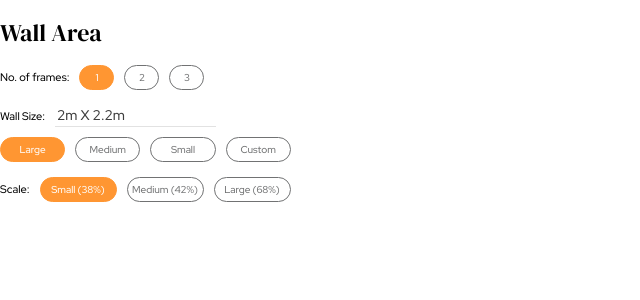
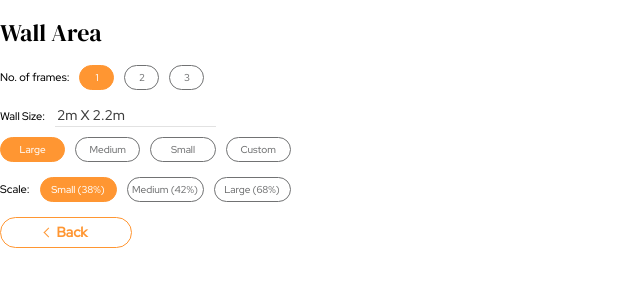
Before and after one commit to tejas-kothari/ai-photo-wall, a React (Create React App) app: page /wall-area in a window 1280 px wide. Shown: the top 300 px of the page, without its empty margins (0-640 px from the left). Built offline with nearby package versions, Linux system fonts and the light colour scheme.

Commit message:
ActionButton component

```diff
--- /dev/null
+++ b/src/components/ActionButton.css
@@ -0,0 +1,35 @@
+.ActionButton {
+  border-radius: 32px;
+  font-family: Red Hat Display;
+  font-size: 14px;
+  font-style: normal;
+  font-weight: 700;
+  line-height: 19px;
+  letter-spacing: 0em;
+  text-align: center;
+  padding: 5px 0px;
+  border: 1px solid var(--primary);
+  width: 130px;
+  display: flex;
+  justify-content: center;
+  align-items: center;
+}
+
+.AB_not-clicked {
+  color: var(--primary);
+}
+
+.AB_clicked {
+  background-color: var(--primary);
+  color: white;
+}
+
+.caretLeft {
+  display: inline-block;
+  border-right: 1px solid #ff9632;
+  border-bottom: 1px solid #ff9632;
+  width: 6px;
+  height: 6px;
+  transform: rotate(135deg);
+  margin-right: 5px;
+}
--- /dev/null
+++ b/src/components/ActionButton.js
@@ -0,0 +1,20 @@
+import "./ActionButton.css";
+import "styles.css";
+
+export default function ActionButton(props) {
+  return (
+    <div
+      onClick={props.onClick}
+      className={
+        "ActionButton " +
+        (props.clicked ? "AB_clicked" : "AB_not-clicked") +
+        " " +
+        props.className
+      }
+      style={props.style}
+    >
+      {props.caretLeft ? <span className="caretLeft"></span> : null}
+      {props.children}
+    </div>
+  );
+}
--- a/src/components/BubbleButton.js
+++ b/src/components/BubbleButton.js
@@ -3,7 +3,7 @@ import "styles.css";
 
 export default function BubbleButton(props) {
   return (
-    <span
+    <div
       onClick={props.onClick}
       className={
         "BubbleButton " +
@@ -14,6 +14,6 @@ export default function BubbleButton(props) {
       style={props.style}
     >
       {props.children}
-    </span>
+    </div>
   );
 }
--- a/src/pages/WallAreaPage.js
+++ b/src/pages/WallAreaPage.js
@@ -2,6 +2,7 @@ import { useState, useRef } from "react";
 import "styles.css";
 import "./WallAreaPage.css";
 import BubbleButton from "components/BubbleButton";
+import ActionButton from "components/ActionButton";
 
 export default function WallAreaPage() {
   const [numFrames, setNumFrames] = useState(1);
@@ -79,6 +80,9 @@ export default function WallAreaPage() {
           ))}
         </span>
       </div>
+      <ActionButton clicked={false} caretLeft={true}>
+        Back
+      </ActionButton>
     </div>
   );
 }
```
